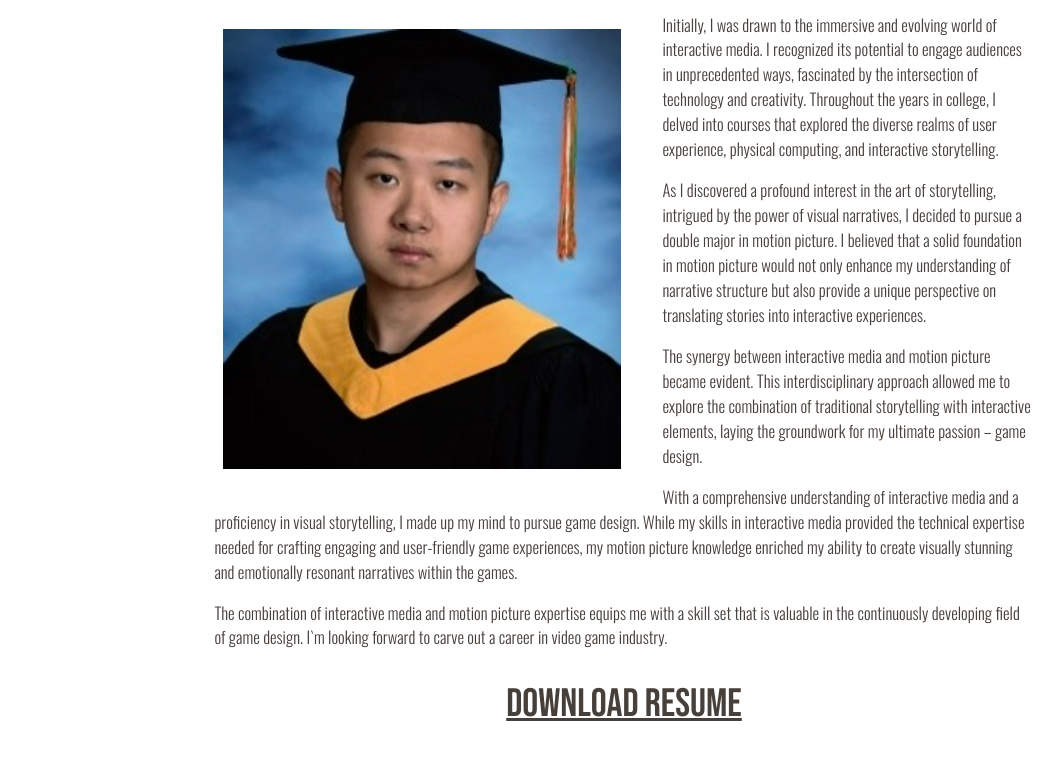
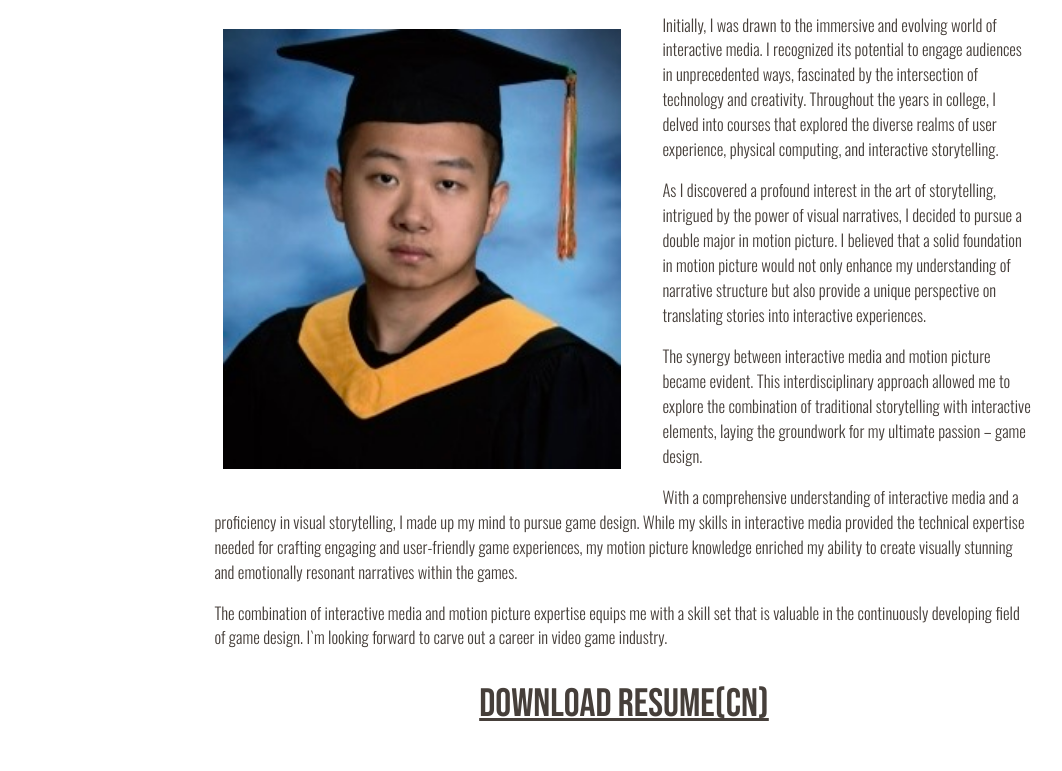
Before and after one commit to YuZhou1655/AboutMe, a plain HTML site: page index.html in a window 1280 px wide. Shown: the part 181-952 px from the top of the page, without its empty margins (16-1078 px from the left). Drawn offline with nearby package versions, Linux system fonts and the light colour scheme.

Commit message:
update resume

```diff
--- a/index.html
+++ b/index.html
@@ -75,7 +75,7 @@
         </p>
 
         <section class="download">
-          <a class="subheader" href="Yu Zhou resume.pdf" download="Yu Zhou Resume">Download Resume</a>
+          <a class="subheader" href="周彧 简历 策划.pdf" download="周彧 简历 策划">Download Resume(cn)</a>
         </section>
 
       </div>
```
Also changed, not shown: 1 other file.
